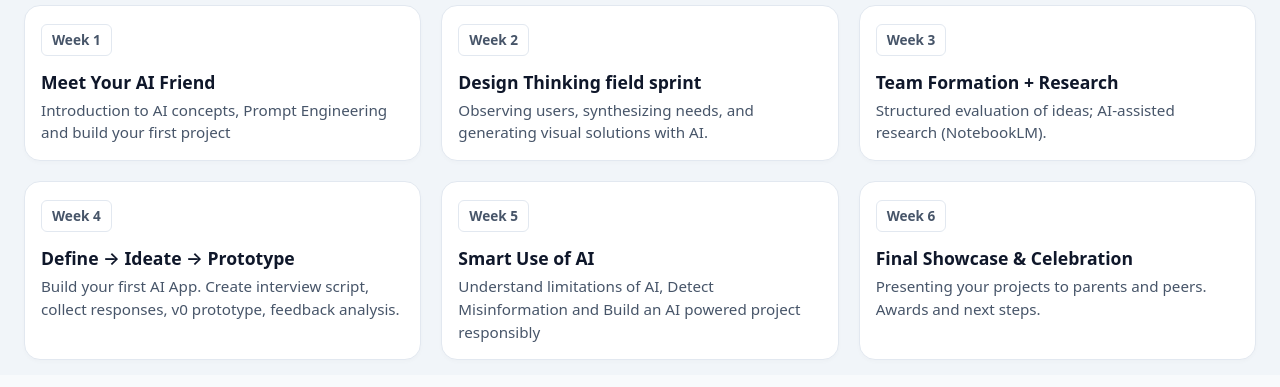
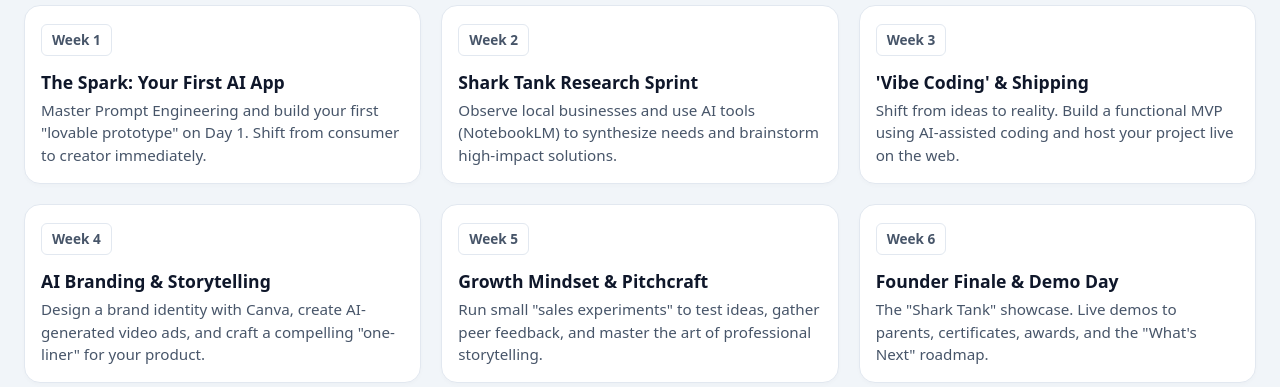
Before and after one commit to NikhiljVIbe/AI-for-Young-Builders, a plain HTML site: page index.html in a window 1280 px wide. Shown: the part 1352-1739 px from the top of the page. Drawn offline with Linux system fonts and the light colour scheme.

Commit message:
Update 6-week curriculum to be more outcome-oriented and compelling for parents

```diff
--- a/index.html
+++ b/index.html
@@ -2018,50 +2018,54 @@
                     <div class="week-card clean-card animate">
                         <span class="week-badge">Week 1</span>
                         <div class="week-content">
-                            <h3>Meet Your AI Friend</h3>
-                            <p>Introduction to AI concepts, Prompt Engineering and build your first project</p>
+                            <h3>The Spark: Your First AI App</h3>
+                            <p>Master Prompt Engineering and build your first "lovable prototype" on Day 1. Shift from
+                                consumer to creator immediately.</p>
                         </div>
                     </div>
                     <!-- Week 2 -->
                     <div class="week-card clean-card animate animate-delay-1">
                         <span class="week-badge">Week 2</span>
                         <div class="week-content">
-                            <h3>Design Thinking field sprint</h3>
-                            <p>Observing users, synthesizing needs, and generating visual solutions with AI.</p>
+                            <h3>Shark Tank Research Sprint</h3>
+                            <p>Observe local businesses and use AI tools (NotebookLM) to synthesize needs and brainstorm
+                                high-impact solutions.</p>
                         </div>
                     </div>
                     <!-- Week 3 -->
                     <div class="week-card clean-card animate animate-delay-2">
                         <span class="week-badge">Week 3</span>
                         <div class="week-content">
-                            <h3>Team Formation + Research</h3>
-                            <p>Structured evaluation of ideas; AI‑assisted research (NotebookLM).</p>
+                            <h3>'Vibe Coding' & Shipping</h3>
+                            <p>Shift from ideas to reality. Build a functional MVP using AI-assisted coding and host
+                                your project live on the web.</p>
                         </div>
                     </div>
                     <!-- Week 4 -->
                     <div class="week-card clean-card animate animate-delay-3">
                         <span class="week-badge">Week 4</span>
                         <div class="week-content">
-                            <h3>Define → Ideate → Prototype</h3>
-                            <p>Build your first AI App. Create interview script, collect responses, v0 prototype,
-                                feedback analysis.</p>
+                            <h3>AI Branding & Storytelling</h3>
+                            <p>Design a brand identity with Canva, create AI-generated video ads, and craft a compelling
+                                "one-liner" for your product.</p>
                         </div>
                     </div>
                     <!-- Week 5 -->
                     <div class="week-card clean-card animate">
                         <span class="week-badge">Week 5</span>
                         <div class="week-content">
-                            <h3>Smart Use of AI</h3>
-                            <p>Understand limitations of AI, Detect Misinformation and Build an AI powered project
-                                responsibly</p>
+                            <h3>Growth Mindset & Pitchcraft</h3>
+                            <p>Run small "sales experiments" to test ideas, gather peer feedback, and master the art of
+                                professional storytelling.</p>
                         </div>
                     </div>
                     <!-- Week 6 -->
                     <div class="week-card clean-card animate animate-delay-1">
                         <span class="week-badge">Week 6</span>
                         <div class="week-content">
-                            <h3>Final Showcase &amp; Celebration</h3>
-                            <p>Presenting your projects to parents and peers. Awards and next steps.</p>
+                            <h3>Founder Finale & Demo Day</h3>
+                            <p>The "Shark Tank" showcase. Live demos to parents, certificates, awards, and the "What's
+                                Next" roadmap.</p>
                         </div>
                     </div>
                 </div>
```
